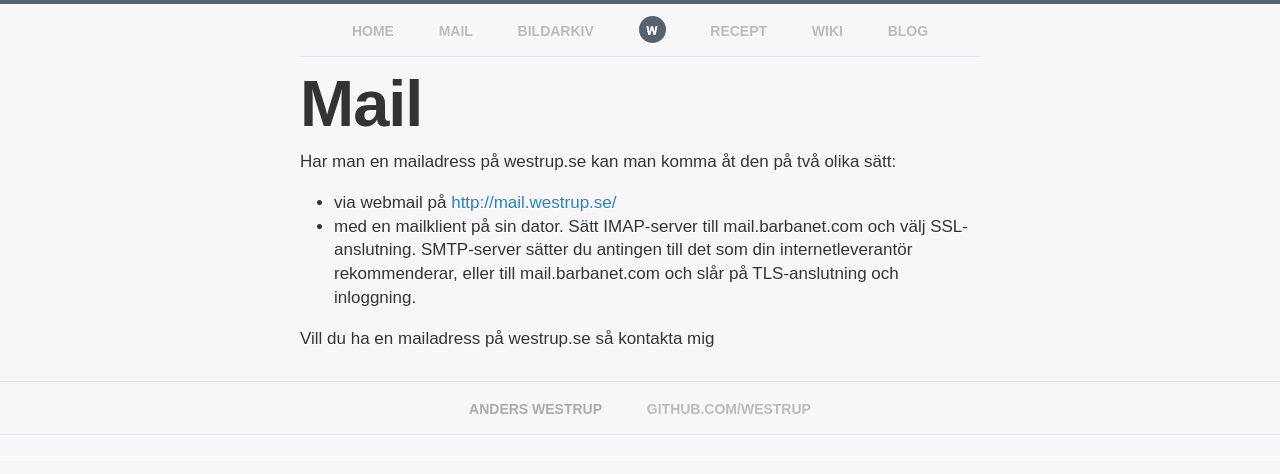
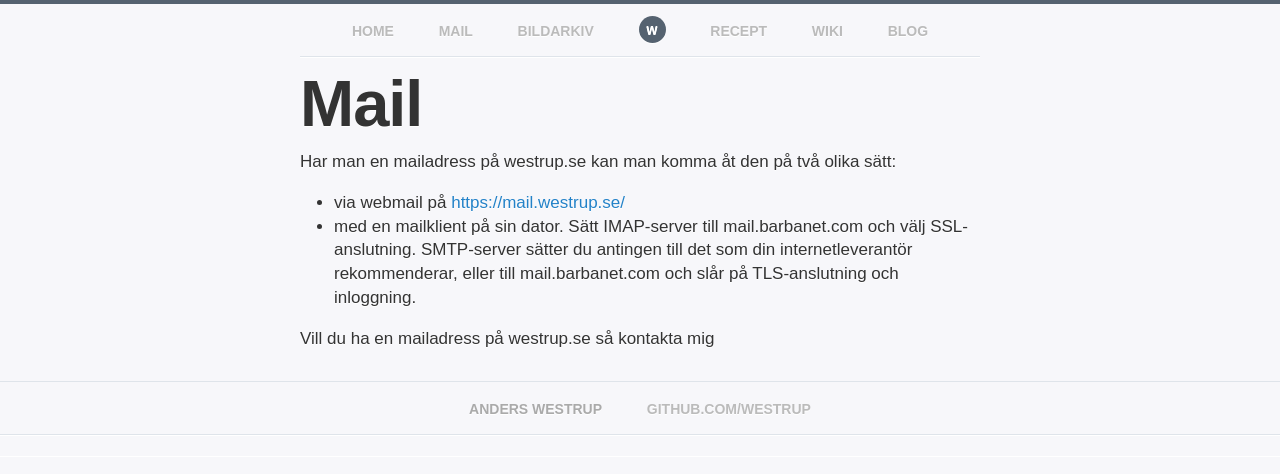
Before and after one commit to westrup/westrup.github.io, a Jekyll site: the page built from mail.md, in a window 1280 px wide. Shown: the top 474 px of the page. Built offline with Jekyll 4.4.1, drawn with Linux system fonts in a browser that asks for light colours; some of the changed lines change nothing that is shown.

Commit message:
Use https for mail

```diff
--- a/mail.md
+++ b/mail.md
@@ -5,7 +5,7 @@ title: mail
 # Mail
 Har man en mailadress på westrup.se kan man komma åt den på två olika sätt:
 
-* via webmail på <http://mail.westrup.se/>
+* via webmail på <https://mail.westrup.se/>
 * med en mailklient på sin dator. Sätt IMAP-server till mail.barbanet.com och välj SSL-anslutning.
   SMTP-server sätter du antingen till det som din internetleverantör rekommenderar,
   eller till mail.barbanet.com och slår på TLS-anslutning och inloggning.
```
